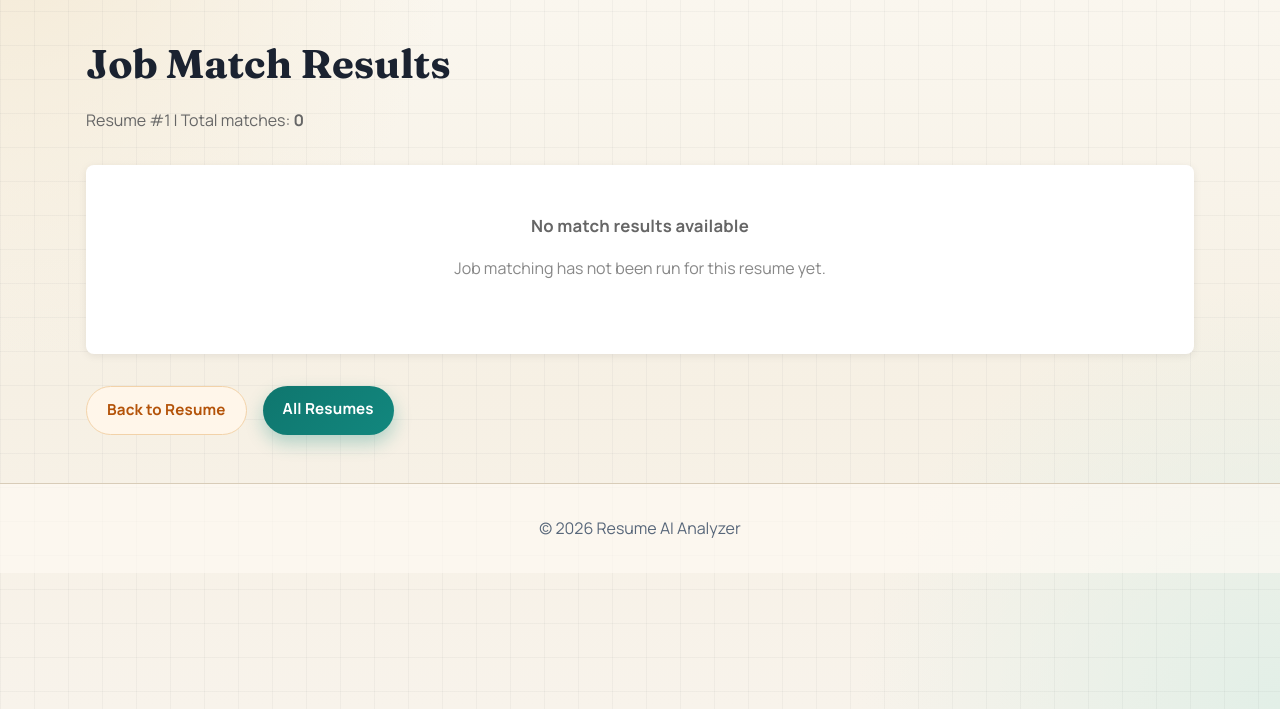
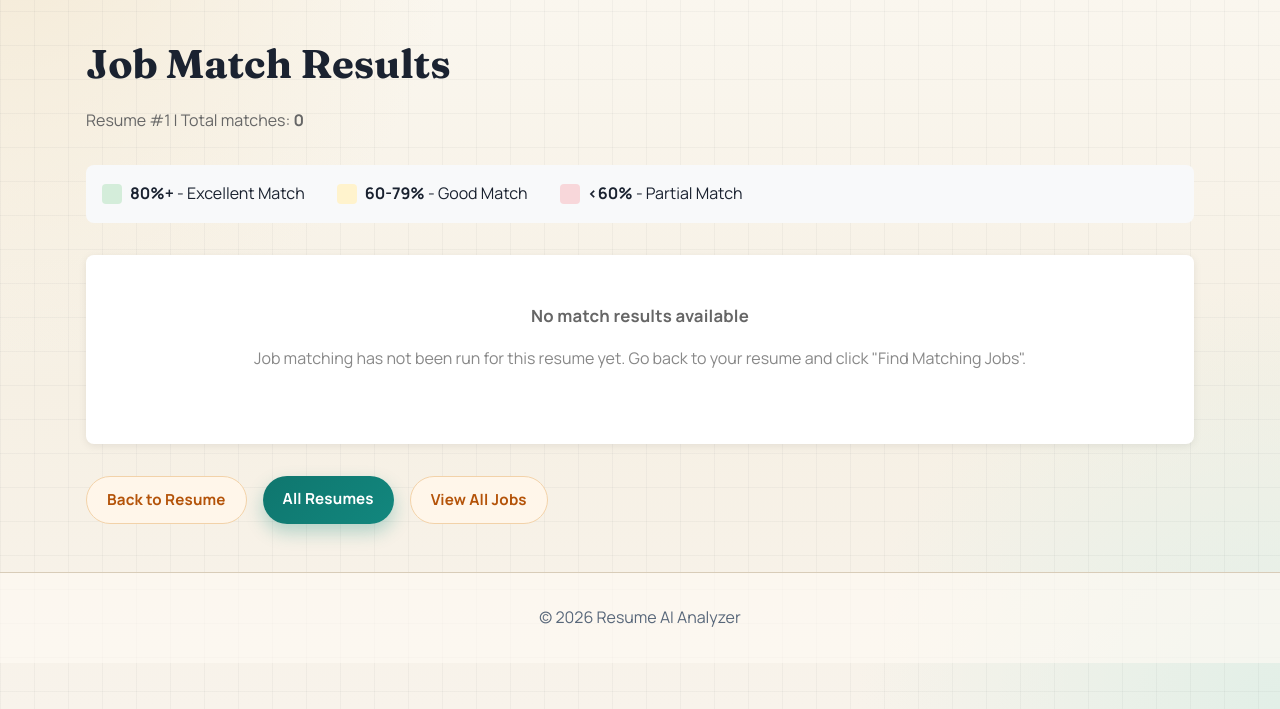
Before and after one commit to Nuwan53/AI-Resume-Analyzer-Job-Matcher-System, a Django app: page /analyzer/resume/1/matches/ in a window 1280 px wide. Shown: the part 91-800 px from the top of the page. Run offline with Django 5.2, Linux system fonts and the light colour scheme; data comes from the database, SQL or seed files in the repository; both versions use the stored data as it was after the commit.

```diff
--- a/resume_ai/analyzer/templates/analyzer/match_results.html
+++ b/resume_ai/analyzer/templates/analyzer/match_results.html
@@ -5,9 +5,13 @@
 {% block extra_css %}
 <style>
     .score-pill {
-        padding: 0.4rem 0.8rem;
+        padding: 0.5rem 1rem;
         border-radius: 20px;
         font-weight: bold;
+        font-size: 1rem;
+        min-width: 80px;
+        display: inline-block;
+        text-align: center;
     }
 
     .score-high {
@@ -24,6 +28,28 @@
         background: #f8d7da;
         color: #721c24;
     }
+
+    .legend {
+        display: flex;
+        gap: 2rem;
+        margin-bottom: 2rem;
+        flex-wrap: wrap;
+        padding: 1rem;
+        background: #f8f9fa;
+        border-radius: 8px;
+    }
+
+    .legend-item {
+        display: flex;
+        align-items: center;
+        gap: 0.5rem;
+    }
+
+    .legend-box {
+        width: 20px;
+        height: 20px;
+        border-radius: 4px;
+    }
 </style>
 {% endblock %}
 
@@ -31,21 +57,39 @@
 <h1>Job Match Results</h1>
 <p style="margin-bottom: 2rem; color: #666;">Resume #{{ resume.id }} | Total matches: <strong>{{ total_matches }}</strong></p>
 
+<!-- Score Legend -->
+<div class="legend">
+    <div class="legend-item">
+        <div class="legend-box" style="background: #d4edda;"></div>
+        <span><strong>80%+</strong> - Excellent Match</span>
+    </div>
+    <div class="legend-item">
+        <div class="legend-box" style="background: #fff3cd;"></div>
+        <span><strong>60-79%</strong> - Good Match</span>
+    </div>
+    <div class="legend-item">
+        <div class="legend-box" style="background: #f8d7da;"></div>
+        <span><strong>&lt;60%</strong> - Partial Match</span>
+    </div>
+</div>
+
 {% if matches %}
     <div style="background: white; border-radius: 8px; box-shadow: 0 2px 8px rgba(0,0,0,0.08); overflow: hidden;">
         <table style="width: 100%; border-collapse: collapse;">
             <thead style="background: #667eea; color: white;">
                 <tr>
+                    <th style="padding: 1rem; text-align: left;">Rank</th>
                     <th style="padding: 1rem; text-align: left;">Job Title</th>
-                    <th style="padding: 1rem; text-align: left;">Description</th>
+                    <th style="padding: 1rem; text-align: left;">Required Skills</th>
                     <th style="padding: 1rem; text-align: center;">Match Score</th>
                 </tr>
             </thead>
             <tbody>
                 {% for match in matches %}
                     <tr style="border-bottom: 1px solid #eee;">
+                        <td style="padding: 1rem; font-weight: 600; color: #667eea;">{{ forloop.counter }}</td>
                         <td style="padding: 1rem; font-weight: 600;">{{ match.job.title }}</td>
-                        <td style="padding: 1rem; color: #666;">{{ match.job.description|truncatewords:20 }}</td>
+                        <td style="padding: 1rem; color: #666; font-size: 0.9rem;">{{ match.job.required_skills|truncatewords:15 }}</td>
                         <td style="padding: 1rem; text-align: center;">
                             <span class="score-pill {% if match.score >= 80 %}score-high{% elif match.score >= 60 %}score-medium{% else %}score-low{% endif %}">
                                 {{ match.score|floatformat:1 }}%
@@ -56,15 +100,30 @@
             </tbody>
         </table>
     </div>
+
+    {% if matches.0.score >= 80 %}
+        <div style="background: #d4edda; padding: 1.5rem; border-radius: 8px; margin-top: 2rem; color: #155724;">
+            <strong>✓ Great News!</strong> You have excellent matches! Review the positions above that are marked in green.
+        </div>
+    {% elif matches.0.score >= 60 %}
+        <div style="background: #fff3cd; padding: 1.5rem; border-radius: 8px; margin-top: 2rem; color: #856404;">
+            <strong>⚡ Good Opportunities!</strong> You have several good matches. Consider the top-ranked positions.
+        </div>
+    {% else %}
+        <div style="background: #f8d7da; padding: 1.5rem; border-radius: 8px; margin-top: 2rem; color: #721c24;">
+            <strong>ℹ Note:</strong> You have some matching opportunities. Consider building more skills to improve your fit with available positions.
+        </div>
+    {% endif %}
 {% else %}
     <div style="background: white; padding: 3rem; border-radius: 8px; text-align: center; box-shadow: 0 2px 8px rgba(0,0,0,0.08);">
         <h3 style="color: #666; margin-bottom: 1rem;">No match results available</h3>
-        <p style="color: #888; margin-bottom: 1.5rem;">Job matching has not been run for this resume yet.</p>
+        <p style="color: #888; margin-bottom: 1.5rem;">Job matching has not been run for this resume yet. Go back to your resume and click "Find Matching Jobs".</p>
     </div>
 {% endif %}
 
-<div style="margin-top: 2rem; display: flex; gap: 1rem;">
+<div style="margin-top: 2rem; display: flex; gap: 1rem; flex-wrap: wrap;">
     <a href="{% url 'resume_detail' resume.id %}" class="btn secondary">Back to Resume</a>
     <a href="{% url 'resume_list' %}" class="btn">All Resumes</a>
+    <a href="{% url 'job_list' %}" class="btn secondary">View All Jobs</a>
 </div>
 {% endblock %}
```
Also changed, not shown: resume_ai/analyzer/templates/analyzer/resume_detail.html (+9 -2 lines), resume_ai/db.sqlite3, 1 other file.
